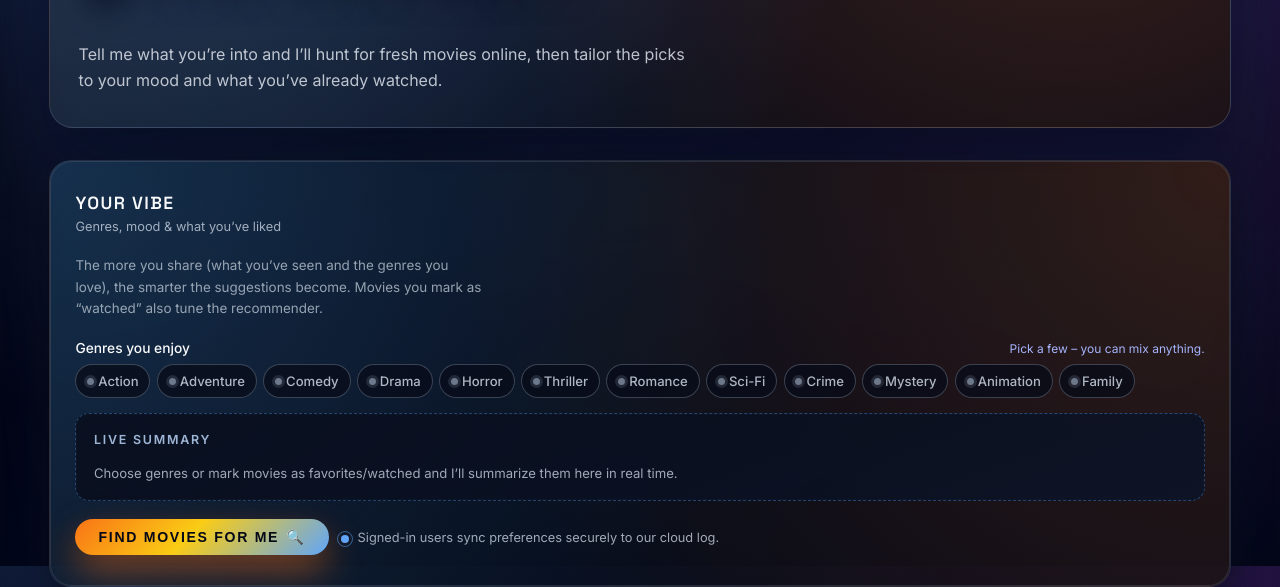
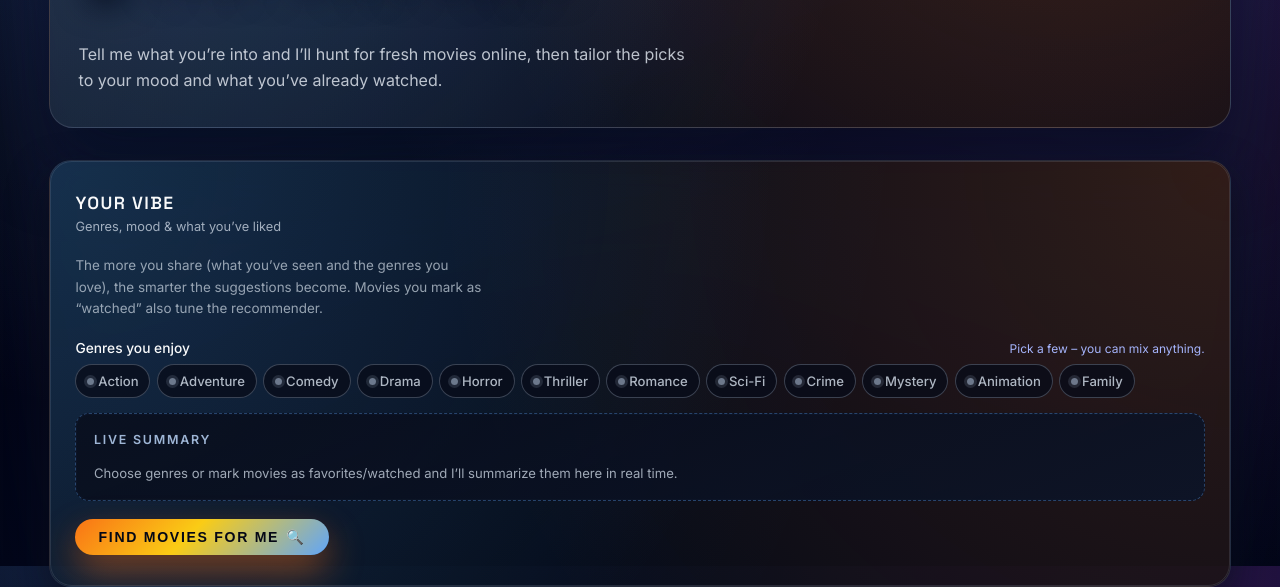
Before and after one commit to zuhak5/SmartMovieMatch, a website with bundled scripts: page index.html in a window 1280 px wide. Shown: the part 234-821 px from the top of the page. Built offline with nearby package versions, Linux system fonts and the light colour scheme.

Commit message:
Update index.html

```diff
--- a/index.html
+++ b/index.html
@@ -158,12 +158,6 @@
               <span>Find movies for me</span>
               <span aria-hidden="true">🔍</span>
             </button>
-            <span class="status-row" id="prefsStatusRow">
-              <span class="status-dot" id="prefsStatusDot"></span>
-              <span id="prefsStatusText">
-                Signed-in users sync preferences securely to our cloud log.
-              </span>
-            </span>
           </div>
         </form>
       </div>
```
